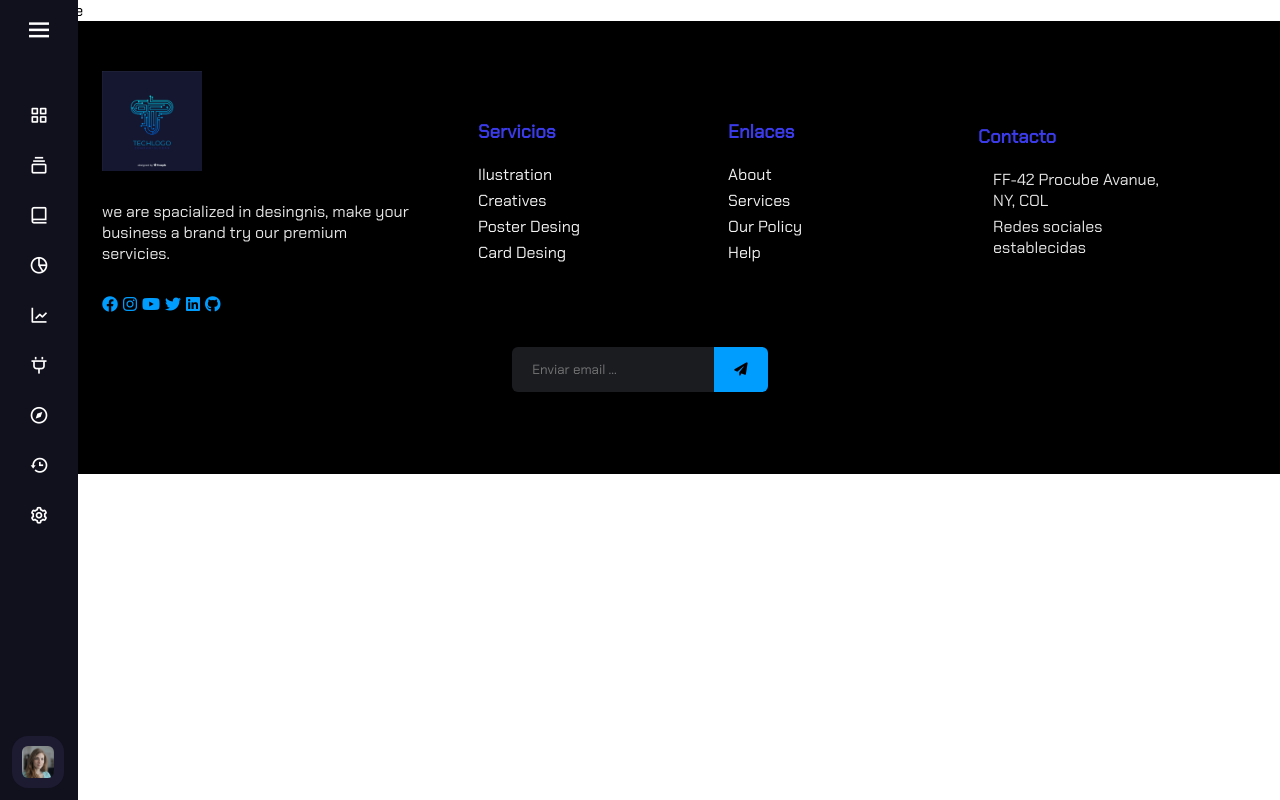
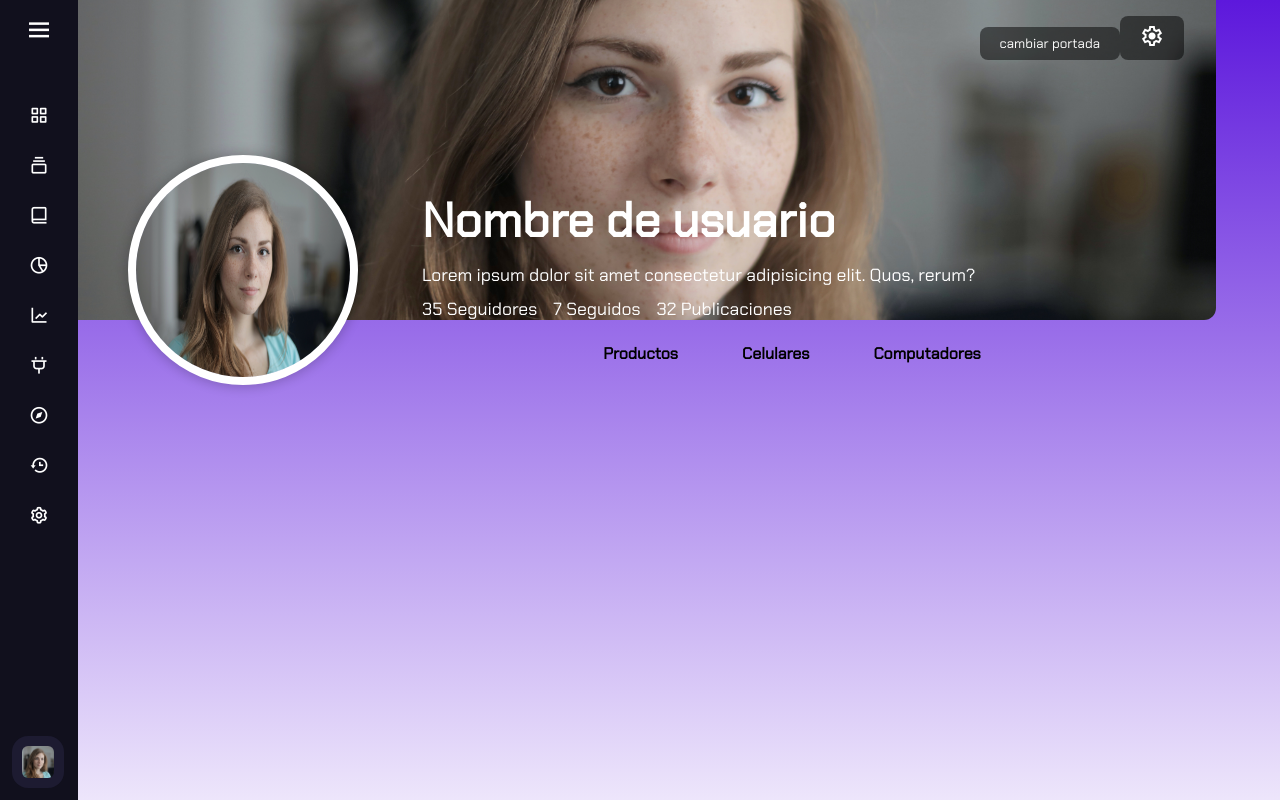
Before and after one commit to juandacorrea112/Market-Tecnology, a React (Create React App) app: page /Perfil in a window 1280 px wide. Shown: the top 800 px of the page. Built offline with nearby package versions, Linux system fonts and the light colour scheme.

Commit message:
perfil de usuario creado temporalmente

```diff
--- a/public/index.html
+++ b/public/index.html
@@ -10,6 +10,7 @@
       content="Web site created using create-react-app"
     />
     <link rel="apple-touch-icon" href="%PUBLIC_URL%/logo192.png" />
+    <link rel="stylesheet" href="https://fonts.googleapis.com/css2?family=Material+Symbols+Outlined:opsz,wght,FILL,GRAD@20..48,100..700,0..1,-50..200" />
     <link href='https://fonts.googleapis.com/css?family=Chakra Petch' rel='stylesheet'>
     <link rel="stylesheet" href="https://cdnjs.cloudflare.com/ajax/libs/font-awesome/6.2.1/css/all.min.css">
     <link href='https://unpkg.com/boxicons@2.0.7/css/boxicons.min.css' rel='stylesheet'>
--- a/src/components/Pages/PageProfile/PageProfile.css
+++ b/src/components/Pages/PageProfile/PageProfile.css
@@ -0,0 +1,107 @@
+.perfil-usuario {
+    background: linear-gradient(rgba(93 24 220), transparent);
+}
+.perfil-usuario img {
+    width: 100%;
+    height: 100%;
+}
+.perfil-usuario .contenedor-perfil {
+    display: block;
+    margin-left: auto;
+    margin-right: auto;
+    width: 90%;
+}
+.perfil-usuario .portada-perfil{
+    display: block;
+    background-image: url('../../../images/perfiles/girlProfile.jpg');
+    background-size: cover;
+    background-position: center;
+    background-repeat: no-repeat;
+    position: relative;
+    height: 20rem;
+    border-radius: 0 0 12px 12px;
+    margin-bottom: .5rem;
+}
+.perfil-usuario .avatar-perfil{
+    display: block;
+    width: 230px;
+    height: 230px;
+    background-color: #D9DCF1;
+    position: absolute;
+    bottom: -65px;
+    left: 4rem;
+    border-radius: 50%;
+    overflow: hidden;
+    border: 8px solid #fff;
+    box-shadow: 0 0 12px 2px rgba(0, 0, 0, .2);
+}
+.perfil-usuario .datos-perfil {
+    position: absolute;
+    display: block;
+    width: calc(100% - 230px - 8rem);
+    right: 0;
+    bottom: 0;
+    color: #fff;
+    text-shadow: 0 0 12px 2px rgba(0, 0, 0, .2);
+}
+.perfil-usuario .titulo-usuario{
+    font-size: 3rem;
+    white-space: nowrap;
+    margin-bottom: .75rem;
+}
+.perfil-usuario .bio-usuario {
+    font-size: 1.1em;
+    margin-bottom: .75rem;
+}
+.perfil-usuario .lista-perfil{
+    list-style: none;
+}
+.perfil-usuario .lista-perfil li{
+    display: inline-block;
+    font-size: 1.1em;
+    margin-right: 1rem;
+}
+.perfil-usuario .opcciones-perfil {
+    display: block;
+    position: absolute;
+    right: 2rem;
+    top: 1rem;
+}
+.perfil-usuario .opcciones-perfil button {
+    border: 0;
+    padding: 8px 20px;
+    border-radius: 8px;
+    background-color: rgba(0, 0, 0, .5);
+    color: #fff;
+    cursor: pointer;
+}
+.perfil-usuario .menu-perfil ul{
+    display: flex;
+    justify-content: center;
+    margin: 15px;
+    list-style: none;
+    margin-left: calc(200px + 8rem);
+    width: calc(100% - 200px - 8rem);
+}
+.perfil-usuario .menu-perfil ul li {
+    margin-right: 1.5rem;
+}
+.perfil-usuario .menu-perfil a {
+    display: block;
+    text-decoration: none;
+    color: inherit;
+    padding: 8px 20px;
+    font-weight: bold;
+    border-radius: 8px;
+    transition: all ease-in 200ms;
+}
+.perfil-usuario .menu-perfil a:hover {
+    background-color: rgba(93 24 220);
+    color: #fff;
+}
+
+/* ==========Temporal==========*/
+.contPublicproducts{
+    width: 100%;
+    height: 64vh;
+}
--- a/src/components/Pages/PageProfile/PageProfile.jsx
+++ b/src/components/Pages/PageProfile/PageProfile.jsx
@@ -1,8 +1,42 @@
 import React from 'react'
+import girlProfile from '../../../images/perfiles/girlProfile.jpg'
 import './PageProfile.css'
 
 export const PageProfile = () => {
   return (
-    <div>PageProfile</div>
+    <>
+      <section className='perfil-usuario'>
+        <div className="contenedor-perfil">
+          <div className="portada-perfil">
+            <div className="avatar-perfil">
+              <img src={girlProfile} alt="..." />
+            </div>
+            <div className="datos-perfil">
+              <h4 className='titulo-usuario'>Nombre de usuario</h4>
+              <p className='bio-usuario'>Lorem ipsum dolor sit amet consectetur adipisicing elit. Quos, rerum?</p>
+              <ul className='lista-perfil'>
+                <li>35 Seguidores</li>
+                <li>7 Seguidos</li>
+                <li>32 Publicaciones</li>
+              </ul>
+            </div>
+            <div className="opcciones-perfil">
+              <button type=''>cambiar portada</button>
+              <button type=''><span class="material-symbols-outlined"> settings </span></button>
+            </div>
+          </div>
+        </div>
+        <div className="menu-perfil">
+          <ul>
+            <li><a href="#">Productos</a></li>
+            <li><a href="#">Celulares</a></li>
+            <li><a href="#">Computadores</a></li>
+          </ul>
+        </div>
+        <div className="contPublicproducts">
+
+        </div>
+      </section>
+    </>
   )
 }
```
Also changed, not shown: 1 other file (tests, documents, lock files or other folders).
